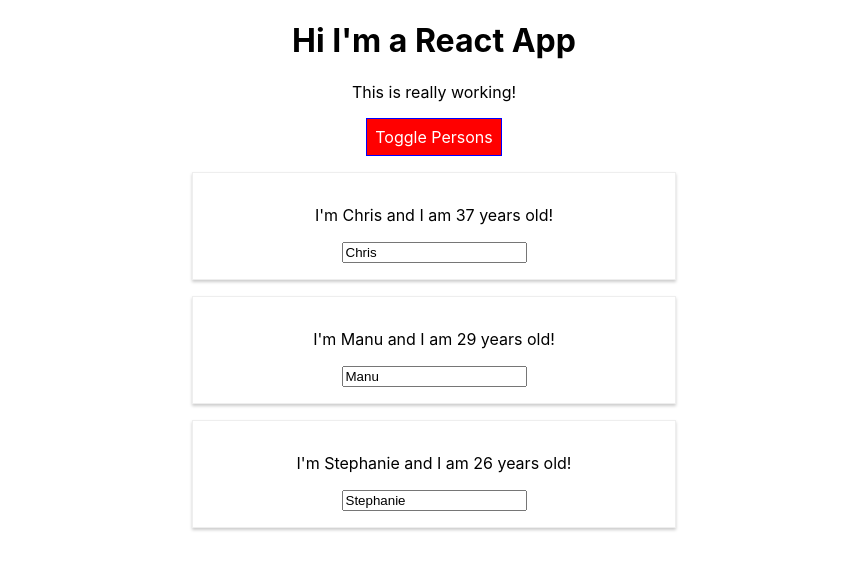
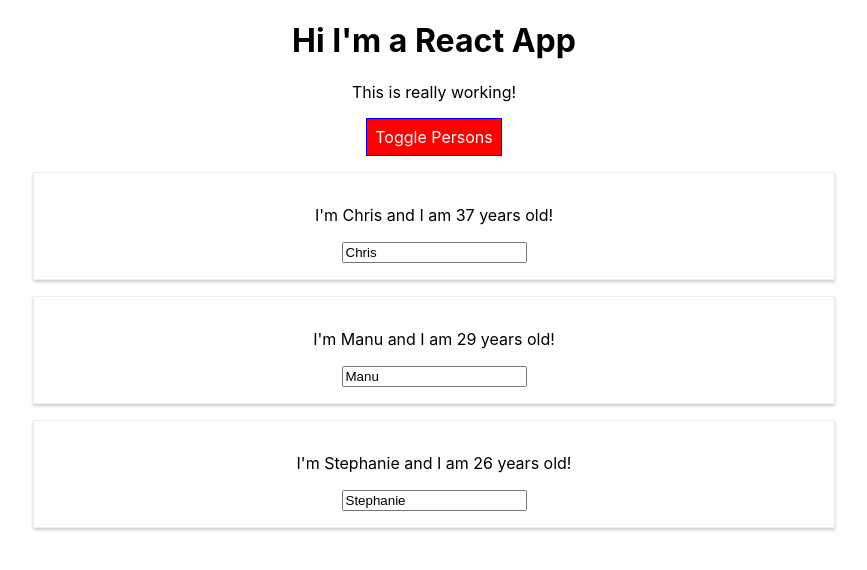
Before and after one commit to yaostyle/react-complete-guide, a React (Create React App) app: page / in a window 1280 px wide. Both pictures are taken after a click on the button "Toggle Persons". Shown: the top 570 px of the page, without its empty margins (206-1073 px from the left). Built offline with nearby package versions, Linux system fonts and the light colour scheme.

Commit message:
Enabling & using css modules

```diff
--- a/src/App.js
+++ b/src/App.js
@@ -1,7 +1,6 @@
 import React, { Component } from 'react';
 import './App.css';
 import Person from './Person/Person';
-import Radium, { StyleRoot } from 'radium';
 
 class App extends Component {
   state = {
@@ -52,11 +51,7 @@
       font: 'inherit',
       border: '1px solid blue',
       padding: '8px',
-      cursor: 'pointer',
-      ':hover': {
-        backgroundColor: 'lightgreen',
-        color: 'black'
-      }
+      cursor: 'pointer'
     };
 
     let persons = null;
@@ -77,10 +72,6 @@
       );
 
       style.backgroundColor = 'red';
-      style[':hover'] = {
-        backgroundColor: 'salmon',
-        color: 'black'
-      };
     }
 
     const classes = [];
@@ -93,7 +84,6 @@
     }
 
     return (
-      <StyleRoot>
       <div className="App">
         <h1>Hi I'm a React App</h1>
         <p className={classes.join(' ')}>This is really working!</p>
@@ -104,11 +94,10 @@
         {persons}
 
       </div>
-      </StyleRoot>
     );
 
     //return React.createElement('div', {className: 'App' }, React.createElement('h1', null, 'Does this work now?'));
   }
 }
 
-export default Radium(App);
+export default App;
--- a/src/Person/Person.js
+++ b/src/Person/Person.js
@@ -1,16 +1,11 @@
 import React from 'react'
 import './Person.css';
-import Radium from 'radium';
+
 
 const person = (props) => {
-    const style = {
-        '@media (min-width:500px)': {
-            width: '450px'
-        }
-    };
 
     return (
-        <div className="Person" style={style}>
+        <div className="Person">
             <p onClick={props.click}>I'm {props.name} and I am {props.age} years old!</p>
             <p>{props.children}</p>
             <input type="text" onChange={props.changed} value={props.name} />
@@ -18,4 +13,4 @@
     );
 };
 
-export default Radium(person);
+export default person;
```
Lines whose indentation alone changed are shown as unchanged.
